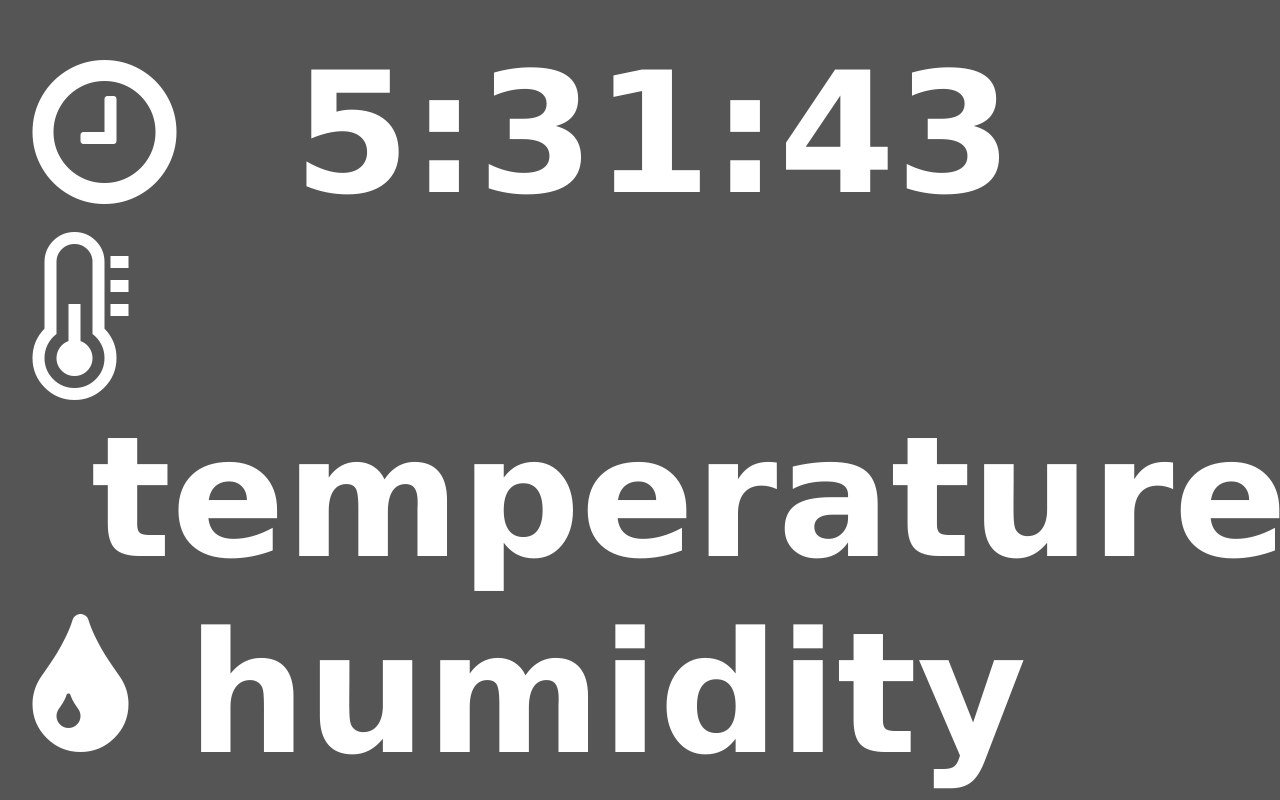
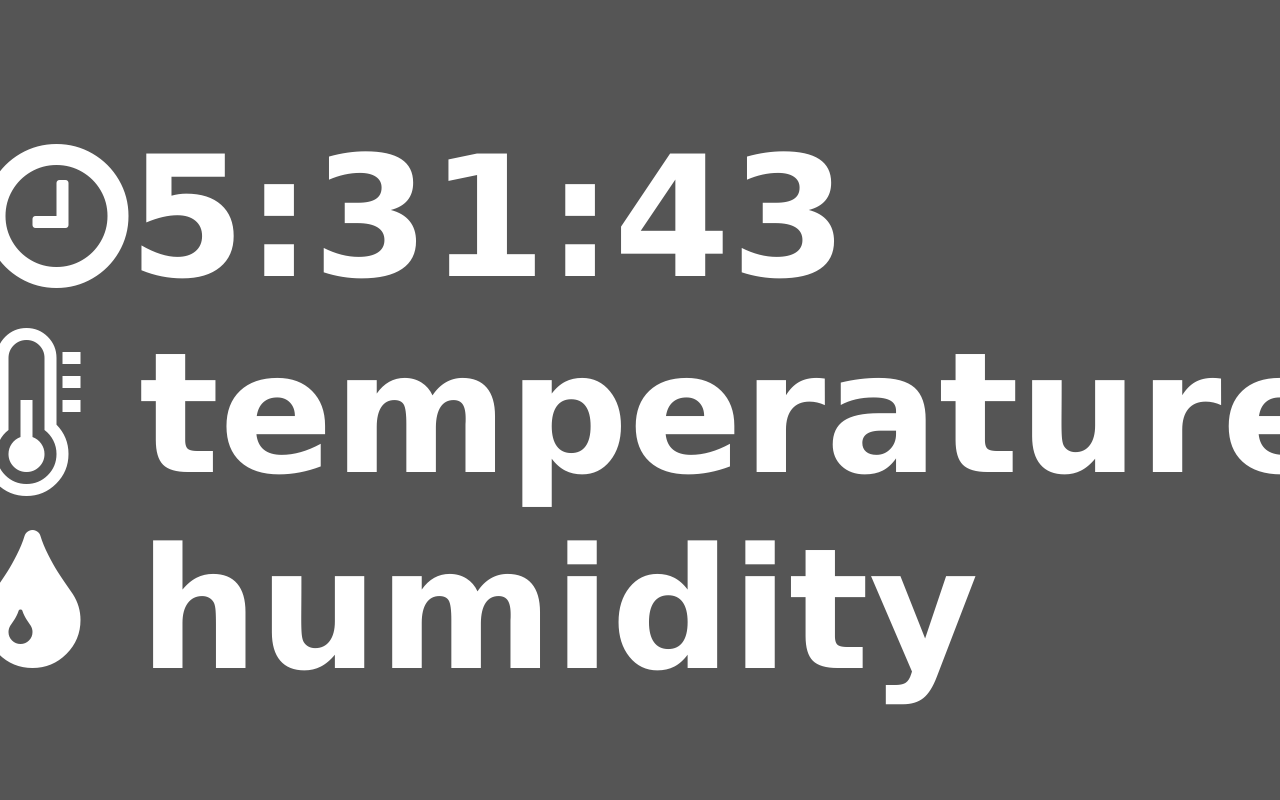
Before and after one commit to peijin94/DHT22_raspberry, a plain HTML site: page static/index.html in a window 1280 px wide. Drawn offline with nearby package versions, Linux system fonts and the light colour scheme; no server answers.

Commit message:
update position

```diff
--- a/static/index.html
+++ b/static/index.html
@@ -45,7 +45,7 @@
  <body onload="startTime()">
         <ul>
                 <li>
-                        <span><i class="fa fa-clock-o"></i>&nbsp;&nbsp;</span><span id='txt'></span>
+                        <span><i class="fa fa-clock-o"></i></span><span id='txt'></span>
                 </li>
 
 
--- a/static/style.css
+++ b/static/style.css
@@ -11,7 +11,6 @@
     transform: translate(-50%, -50%);
     -ms-transform: translate(-50%, -50%); /* IE 9 */
     -webkit-transform: translate(-50%, -50%); /* Chrome, Safari, Opera */
-
     vertical-align: middle;
     list-style:none;
     align-self: center;
@@ -19,6 +18,7 @@
 
   li {
     text-align:left;
+    white-space: nowrap;
   }
   span {
     font-size: 12em;
```
